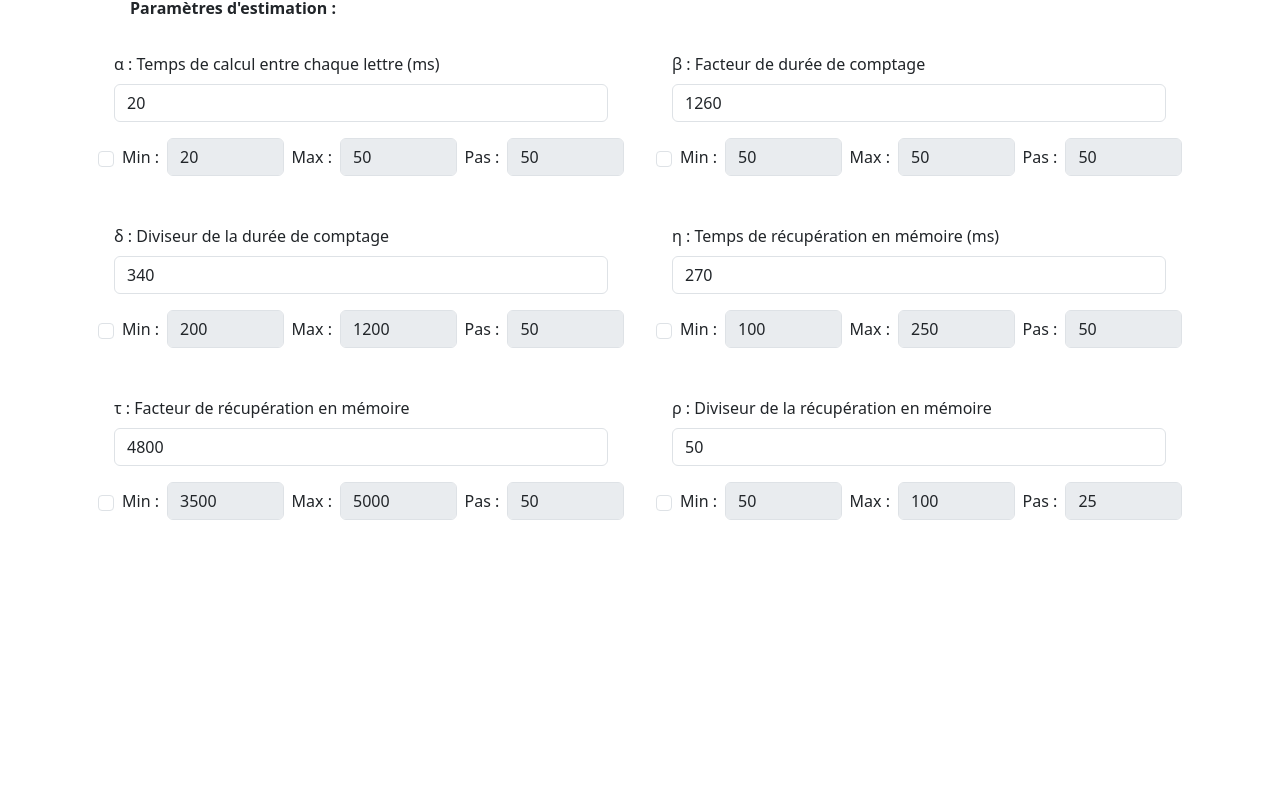
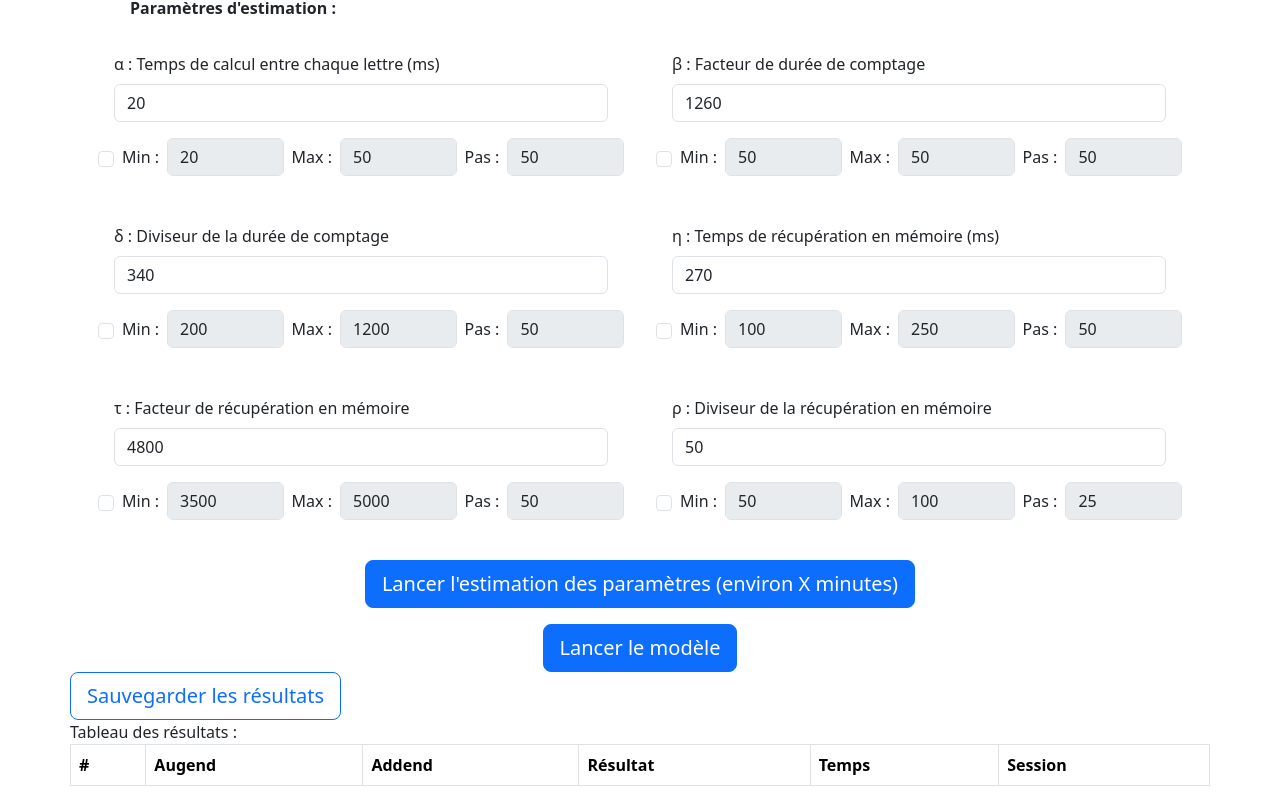
Before and after one commit to GatienCaillet/TER_CAILLET_ILLOUZ, a Vue app in the folder dev/: page / in a window 1280 px wide. Shown: the part 506-1308 px from the top of the page. Before the commit the page ends 1066 px from the top, so only its background shows below. Built offline with nearby package versions, Linux system fonts and the light colour scheme.

Commit message:
feat : affichages des deux boutons de lancement et le tableau sauvegarder les resultats

```diff
--- a/dev/src/App.vue
+++ b/dev/src/App.vue
@@ -30,6 +30,21 @@ const { importEquations, importData } = useDataImporter()
 // Handlers qui appellent la logique du composable
 const handleImportEquations = () => importEquations(equations)
 const handleImportData = () => importData(data)
+
+const handleLanchEstimation = () => {
+  // Logique pour lancer l'estimation des paramètres (à implémenter)
+  console.log('Btn lancer estimation des paramètres clicked')
+}
+
+const handleLanchModel = () => {
+  // Logique pour lancer le modèle (à implémenter)
+  console.log('Btn lancer le modèle clicked')
+}
+
+const handleSaveResults = () => {
+  // Logique pour sauvegarder les résultats (à implémenter)
+  console.log('Btn sauvegarder résultats clicked')
+}
 </script>
 
 <template>
@@ -52,7 +67,18 @@ const handleImportData = () => importData(data)
       @import="handleImportData"
     />
     </div>
-    <ParametersForm />
+    <ParametersForm
+      @lanch-estimation="handleLanchEstimation"
+      @lanch-model="handleLanchModel"
+    />
+
+    <BaseDataTable
+      title="Tableau des résultats"
+      buttonLabel="Sauvegarder les résultats"
+      :rows="data"
+      :columns="dataCols"
+      @import="handleSaveResults"
+    />
   </main>
 </template>
 
--- a/dev/src/components/ParametersForm.vue
+++ b/dev/src/components/ParametersForm.vue
@@ -2,6 +2,7 @@
 import { ref } from "vue";
 import AppInput from "./AppInput.vue";
 import AppInputMinMax from "./AppInputMinMax.vue";
+import BaseButton from "./BaseButton.vue";
 
 // Les valeurs réelles
 const params = ref({
@@ -88,6 +89,8 @@ const configEstimation = [
     pas: 25,
   },
 ];
+
+defineEmits(["lanch-estimation", "lanch-model"]);
 </script>
 
 <template>
@@ -120,6 +123,24 @@ const configEstimation = [
           />
         </div>
       </div>
+      <div class="d-flex flex-column align-items-center gap-3">
+        <BaseButton
+          variant="btn btn-primary"
+          size="lg"
+          :disabled="false"
+          @click="$emit('lanch-estimation')"
+        >
+          Lancer l'estimation des paramètres (environ X minutes)
+        </BaseButton>
+        <BaseButton
+          variant="btn btn-primary"
+          size="lg"
+          :disabled="false"
+          @click="$emit('lanch-model')"
+        >
+          Lancer le modèle
+        </BaseButton>
+      </div>
     </form>
   </div>
 </template>
```
